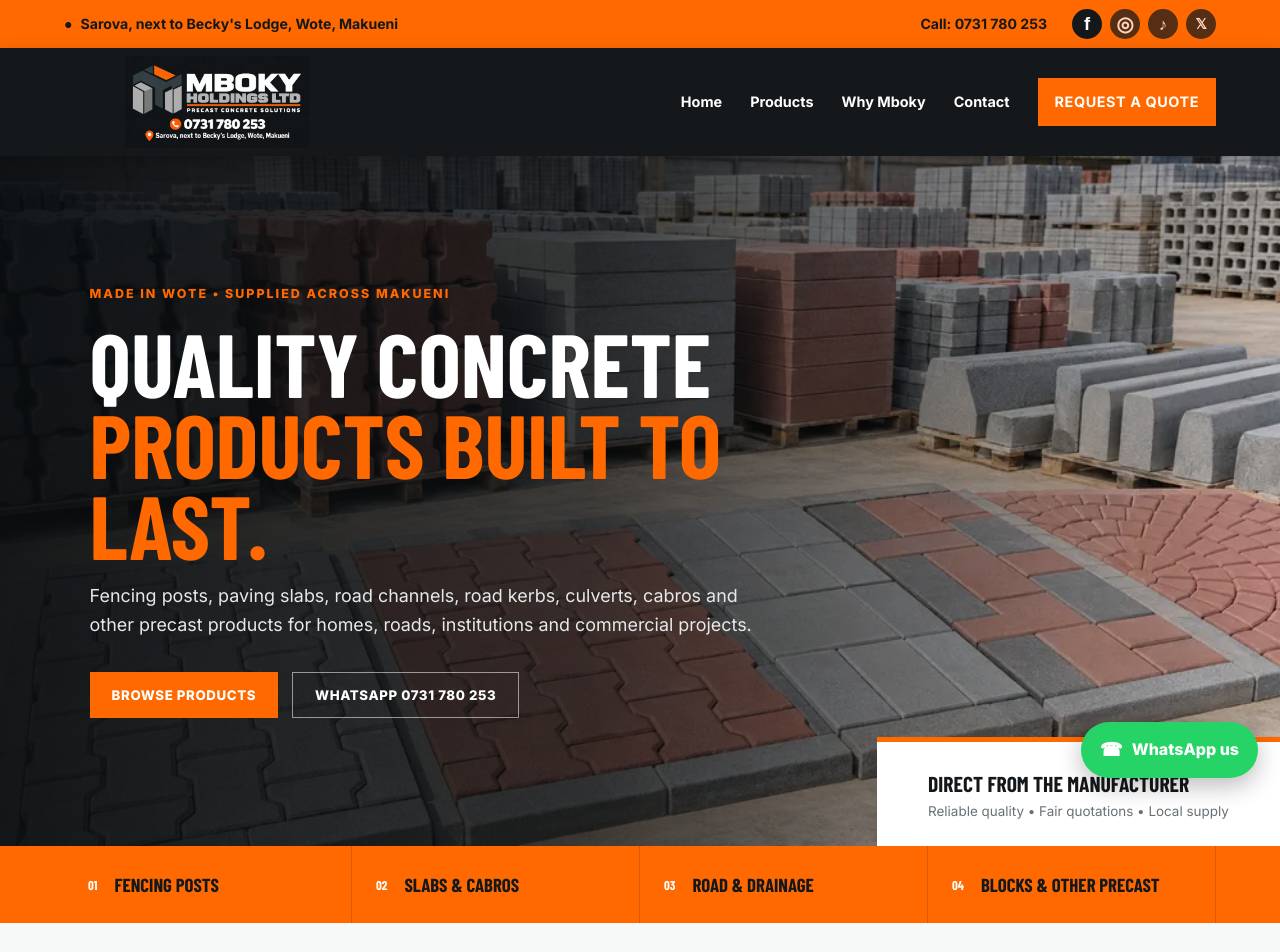
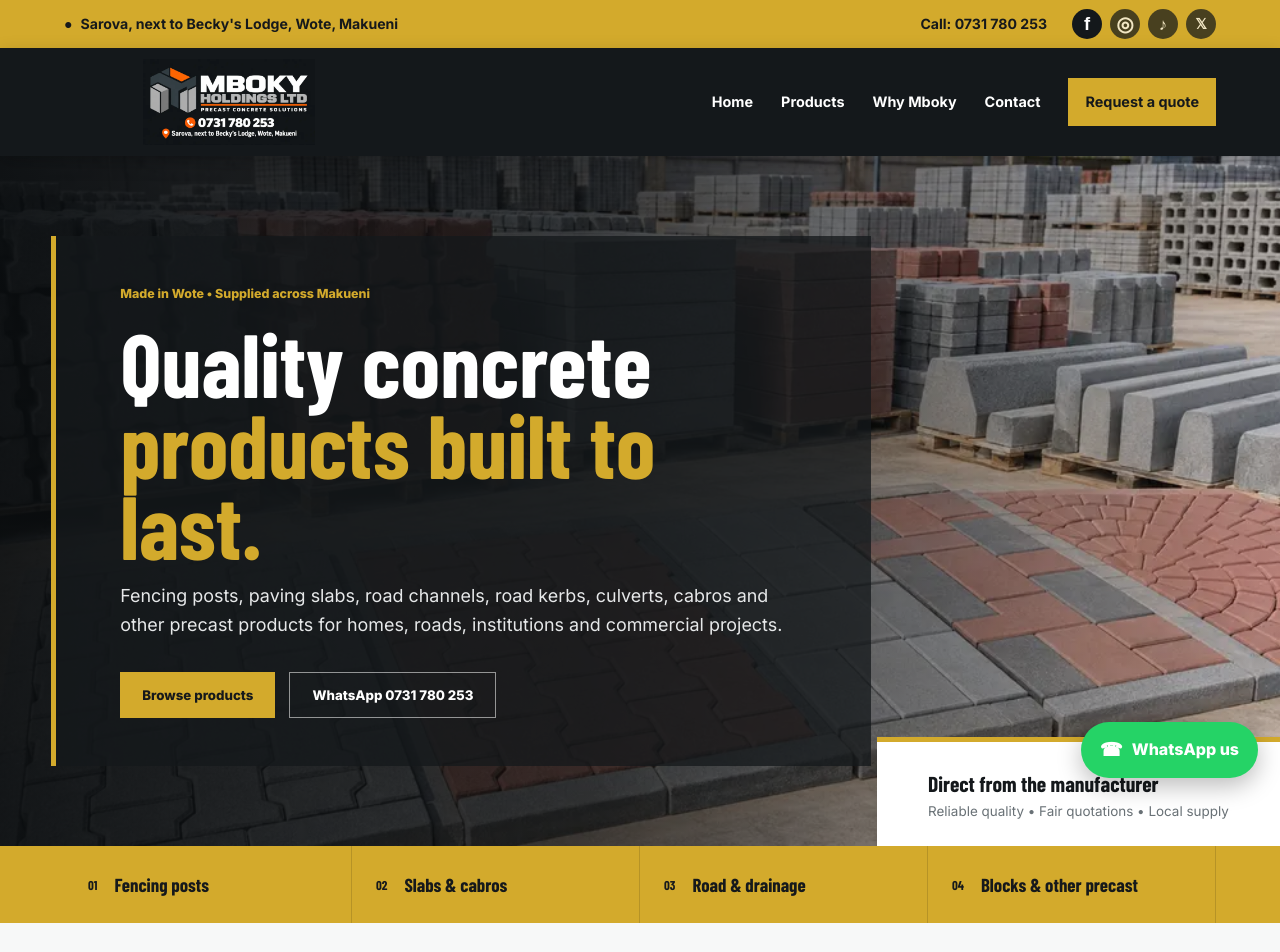
Before and after one commit to l70478519-cloud/Mboky-Holdings-Ltd, a plain HTML site: page index.html in a window 1280 px wide. Shown: the top 952 px of the page. Drawn offline with nearby package versions, Linux system fonts and the light colour scheme; a web font is replaced by a local one.

Commit message:
Apply calmer black and yellow styling

```diff
--- a/styles.css
+++ b/styles.css
@@ -140,16 +140,19 @@ footer{grid-template-columns:1fr}
 }
 
 
-/* Featured local bestseller */
-.products article{position:relative}
-.popular-badge{position:absolute;top:14px;left:14px;z-index:2;background:var(--orange);color:#fff;padding:7px 10px;font-size:.72rem;font-weight:900;line-height:1;text-transform:uppercase;letter-spacing:.06em;box-shadow:0 5px 14px rgba(0,0,0,.25)}
 
-/* Two-photo product galleries */
-.product-gallery{position:relative;height:245px;overflow:hidden;background:#e8ebec;cursor:pointer}
-.product-gallery img{display:none;width:100%;height:100%;object-fit:cover}
-.product-gallery img.active{display:block}
-.gallery-prev,.gallery-next{position:absolute;top:50%;transform:translateY(-50%);z-index:2;width:38px;height:38px;border:0;border-radius:50%;background:rgba(16,20,22,.82);color:#fff;font-size:1.8rem;line-height:1;cursor:pointer;display:grid;place-items:center;transition:.2s}
-.gallery-prev{left:10px}.gallery-next{right:10px}
-.gallery-prev:hover,.gallery-next:hover,.gallery-prev:focus-visible,.gallery-next:focus-visible{background:var(--orange);outline:2px solid #fff;outline-offset:2px}
-.gallery-count{position:absolute;right:12px;bottom:10px;background:rgba(16,20,22,.82);color:#fff;border-radius:20px;padding:5px 9px;font-size:.72rem;font-weight:800;letter-spacing:.04em}
-@media(max-width:700px){.product-gallery{height:230px}.gallery-prev,.gallery-next{width:42px;height:42px}}
+
+/* Refined black and muted-yellow presentation */
+:root{--orange:#d3aa2c}
+.utility,.category-strip{color:#16191b}
+.orange,.quote-nav,.menu{color:#16191b}
+.category-strip b{color:#16191b}
+.category-strip a:hover{background:#bf981f}
+.logo{width:330px;height:96px;padding:5px 12px}
+.hero-copy{background:rgba(20,24,27,.76);border-left:5px solid var(--orange);padding:48px clamp(25px,5vw,68px);margin-left:clamp(18px,4vw,70px);max-width:820px}
+.quote-nav,.kicker,.hero h1,.section-title h2,.assistance h2,.why h2,.contact h2,.button,.hero-trust b,.category-strip a,.search,.products small,.products h3,.product-wa,.why-image span,.why li b,.contact-links small,footer h3{text-transform:none;letter-spacing:normal}
+.products h3{font-size:1.65rem}
+@media(max-width:700px){
+  .logo{width:245px;height:78px;padding:4px 8px}
+  .hero-copy{margin:35px 16px 115px;padding:34px 22px}
+}
```
